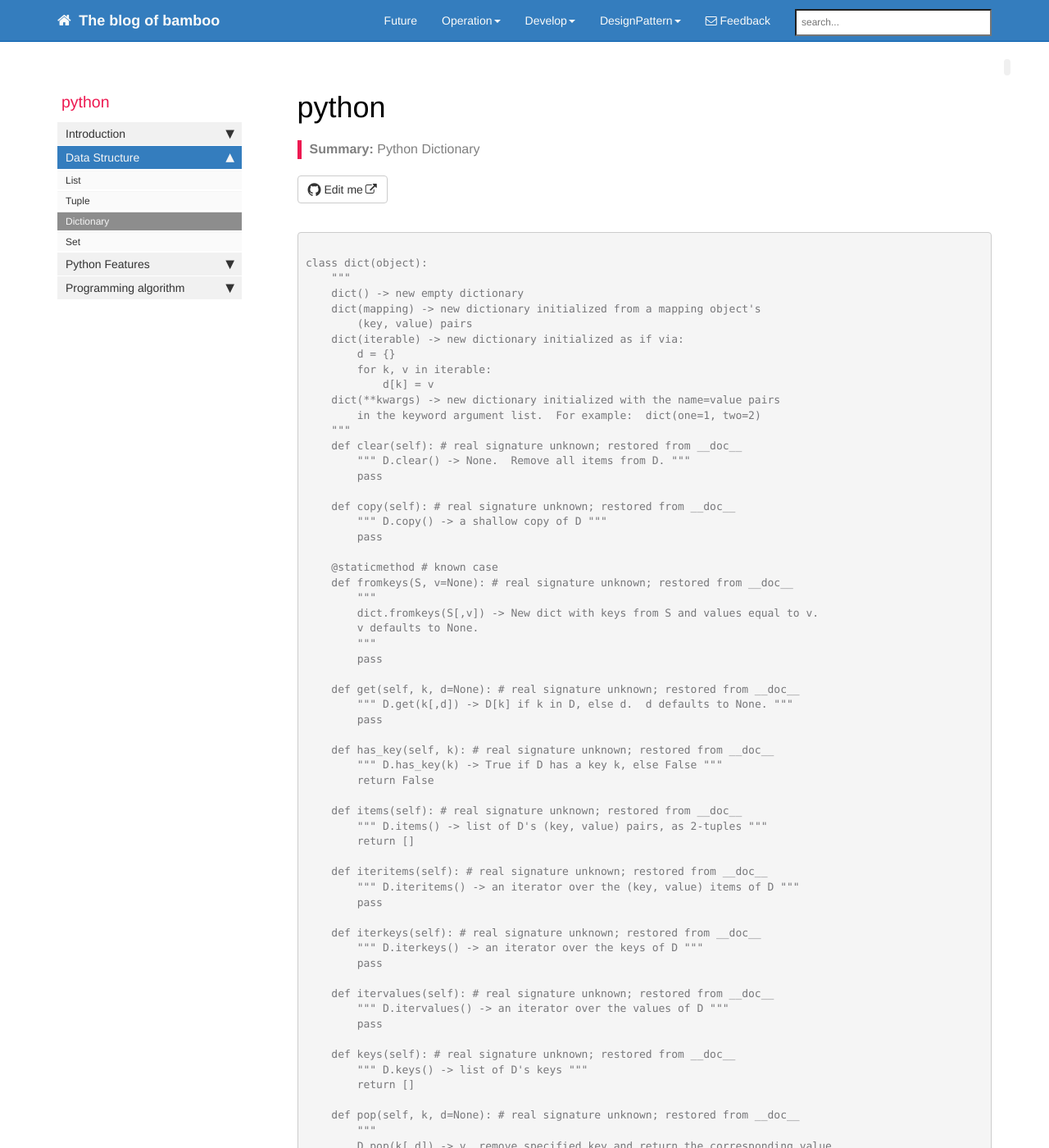
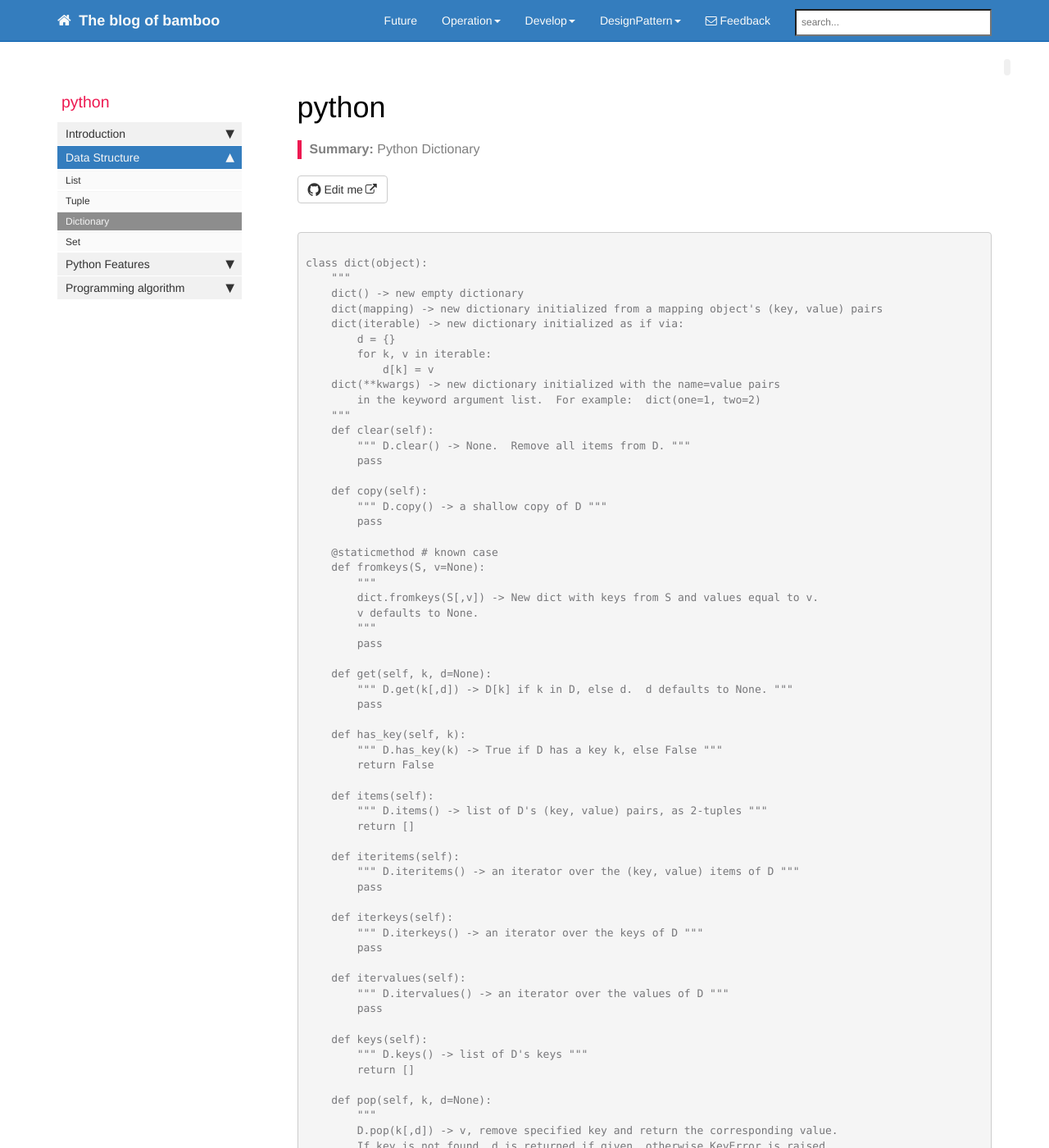
Before and after one commit to bamboo88/blog, a Jekyll site: the page built from pages/python/python_dic.md, in a window 1280 px wide and 1400 px high. Shown: the whole window at 82% size. Built offline with Jekyll 4.4.1, drawn with Linux system fonts in a browser that asks for light colours; nearby versions of some CDN libraries; comment, search, counter and statistics services are not loaded; some of the changed text lies outside the part shown.

Commit message:
Update python_dic.md

```diff
--- a/pages/python/python_dic.md
+++ b/pages/python/python_dic.md
@@ -10,8 +10,7 @@ folder: python
 class dict(object):
     """
     dict() -> new empty dictionary
-    dict(mapping) -> new dictionary initialized from a mapping object's
-        (key, value) pairs
+    dict(mapping) -> new dictionary initialized from a mapping object's (key, value) pairs
     dict(iterable) -> new dictionary initialized as if via:
         d = {}
         for k, v in iterable:
@@ -19,69 +18,69 @@ class dict(object):
     dict(**kwargs) -> new dictionary initialized with the name=value pairs
         in the keyword argument list.  For example:  dict(one=1, two=2)
     """
-    def clear(self): # real signature unknown; restored from __doc__
+    def clear(self):
         """ D.clear() -> None.  Remove all items from D. """
         pass
 
-    def copy(self): # real signature unknown; restored from __doc__
+    def copy(self):
         """ D.copy() -> a shallow copy of D """
         pass
 
     @staticmethod # known case
-    def fromkeys(S, v=None): # real signature unknown; restored from __doc__
+    def fromkeys(S, v=None):
         """
         dict.fromkeys(S[,v]) -> New dict with keys from S and values equal to v.
         v defaults to None.
         """
         pass
 
-    def get(self, k, d=None): # real signature unknown; restored from __doc__
+    def get(self, k, d=None):
         """ D.get(k[,d]) -> D[k] if k in D, else d.  d defaults to None. """
         pass
 
-    def has_key(self, k): # real signature unknown; restored from __doc__
+    def has_key(self, k):
         """ D.has_key(k) -> True if D has a key k, else False """
         return False
 
-    def items(self): # real signature unknown; restored from __doc__
+    def items(self):
         """ D.items() -> list of D's (key, value) pairs, as 2-tuples """
         return []
 
-    def iteritems(self): # real signature unknown; restored from __doc__
+    def iteritems(self):
         """ D.iteritems() -> an iterator over the (key, value) items of D """
         pass
 
-    def iterkeys(self): # real signature unknown; restored from __doc__
+    def iterkeys(self):
         """ D.iterkeys() -> an iterator over the keys of D """
         pass
 
-    def itervalues(self): # real signature unknown; restored from __doc__
+    def itervalues(self):
         """ D.itervalues() -> an iterator over the values of D """
         pass
 
-    def keys(self): # real signature unknown; restored from __doc__
+    def keys(self):
         """ D.keys() -> list of D's keys """
         return []
 
-    def pop(self, k, d=None): # real signature unknown; restored from __doc__
+    def pop(self, k, d=None):
         """
         D.pop(k[,d]) -> v, remove specified key and return the corresponding value.
         If key is not found, d is returned if given, otherwise KeyError is raised
         """
         pass
 
-    def popitem(self): # real signature unknown; restored from __doc__
+    def popitem(self):
         """
         D.popitem() -> (k, v), remove and return some (key, value) pair as a
         2-tuple; but raise KeyError if D is empty.
         """
         pass
 
-    def setdefault(self, k, d=None): # real signature unknown; restored from __doc__
+    def setdefault(self, k, d=None):
         """ D.setdefault(k[,d]) -> D.get(k,d), also set D[k]=d if k not in D """
         pass
 
-    def update(self, E=None, **F): # known special case of dict.update
+    def update(self, E=None, **F):
         """
         D.update([E, ]**F) -> None.  Update D from dict/iterable E and F.
         If E present and has a .keys() method, does:     for k in E: D[k] = E[k]
@@ -90,51 +89,51 @@ class dict(object):
         """
         pass
 
-    def values(self): # real signature unknown; restored from __doc__
+    def values(self):
         """ D.values() -> list of D's values """
         return []
 
-    def viewitems(self): # real signature unknown; restored from __doc__
+    def viewitems(self):
         """ D.viewitems() -> a set-like object providing a view on D's items """
         pass
 
-    def viewkeys(self): # real signature unknown; restored from __doc__
+    def viewkeys(self):
         """ D.viewkeys() -> a set-like object providing a view on D's keys """
         pass
 
-    def viewvalues(self): # real signature unknown; restored from __doc__
+    def viewvalues(self):
         """ D.viewvalues() -> an object providing a view on D's values """
         pass
 
-    def __cmp__(self, y): # real signature unknown; restored from __doc__
+    def __cmp__(self, y):
         """ x.__cmp__(y) ==> cmp(x,y) """
         pass
 
-    def __contains__(self, k): # real signature unknown; restored from __doc__
+    def __contains__(self, k):
         """ D.__contains__(k) -> True if D has a key k, else False """
         return False
 
-    def __delitem__(self, y): # real signature unknown; restored from __doc__
+    def __delitem__(self, y):
         """ x.__delitem__(y) ==> del x[y] """
         pass
 
-    def __eq__(self, y): # real signature unknown; restored from __doc__
+    def __eq__(self, y):
         """ x.__eq__(y) ==> x==y """
         pass
 
-    def __getattribute__(self, name): # real signature unknown; restored from __doc__
+    def __getattribute__(self, name):
         """ x.__getattribute__('name') ==> x.name """
         pass
 
-    def __getitem__(self, y): # real signature unknown; restored from __doc__
+    def __getitem__(self, y):
         """ x.__getitem__(y) ==> x[y] """
         pass
 
-    def __ge__(self, y): # real signature unknown; restored from __doc__
+    def __ge__(self, y):
         """ x.__ge__(y) ==> x>=y """
         pass
 
-    def __gt__(self, y): # real signature unknown; restored from __doc__
+    def __gt__(self, y):
         """ x.__gt__(y) ==> x>y """
         pass
 
@@ -153,40 +152,38 @@ class dict(object):
         """
         pass
 
-    def __iter__(self): # real signature unknown; restored from __doc__
+    def __iter__(self):
         """ x.__iter__() ==> iter(x) """
         pass
 
-    def __len__(self): # real signature unknown; restored from __doc__
+    def __len__(self):
         """ x.__len__() ==> len(x) """
         pass
 
-    def __le__(self, y): # real signature unknown; restored from __doc__
-        """ x.__le__(y) ==> x<=y """
+    def __le__(self, y):
         pass
 
-    def __lt__(self, y): # real signature unknown; restored from __doc__
-        """ x.__lt__(y) ==> x<y """
+    def __lt__(self, y):
         pass
 
-    @staticmethod # known case of __new__
-    def __new__(S, *more): # real signature unknown; restored from __doc__
+    @staticmethod
+    def __new__(S, *more):
         """ T.__new__(S, ...) -> a new object with type S, a subtype of T """
         pass
 
-    def __ne__(self, y): # real signature unknown; restored from __doc__
+    def __ne__(self, y):
         """ x.__ne__(y) ==> x!=y """
         pass
 
-    def __repr__(self): # real signature unknown; restored from __doc__
+    def __repr__(self): #
         """ x.__repr__() ==> repr(x) """
         pass
 
-    def __setitem__(self, i, y): # real signature unknown; restored from __doc__
+    def __setitem__(self, i, y):
         """ x.__setitem__(i, y) ==> x[i]=y """
         pass
 
-    def __sizeof__(self): # real signature unknown; restored from __doc__
+    def __sizeof__(self):
         """ D.__sizeof__() -> size of D in memory, in bytes """
         pass
 
```
